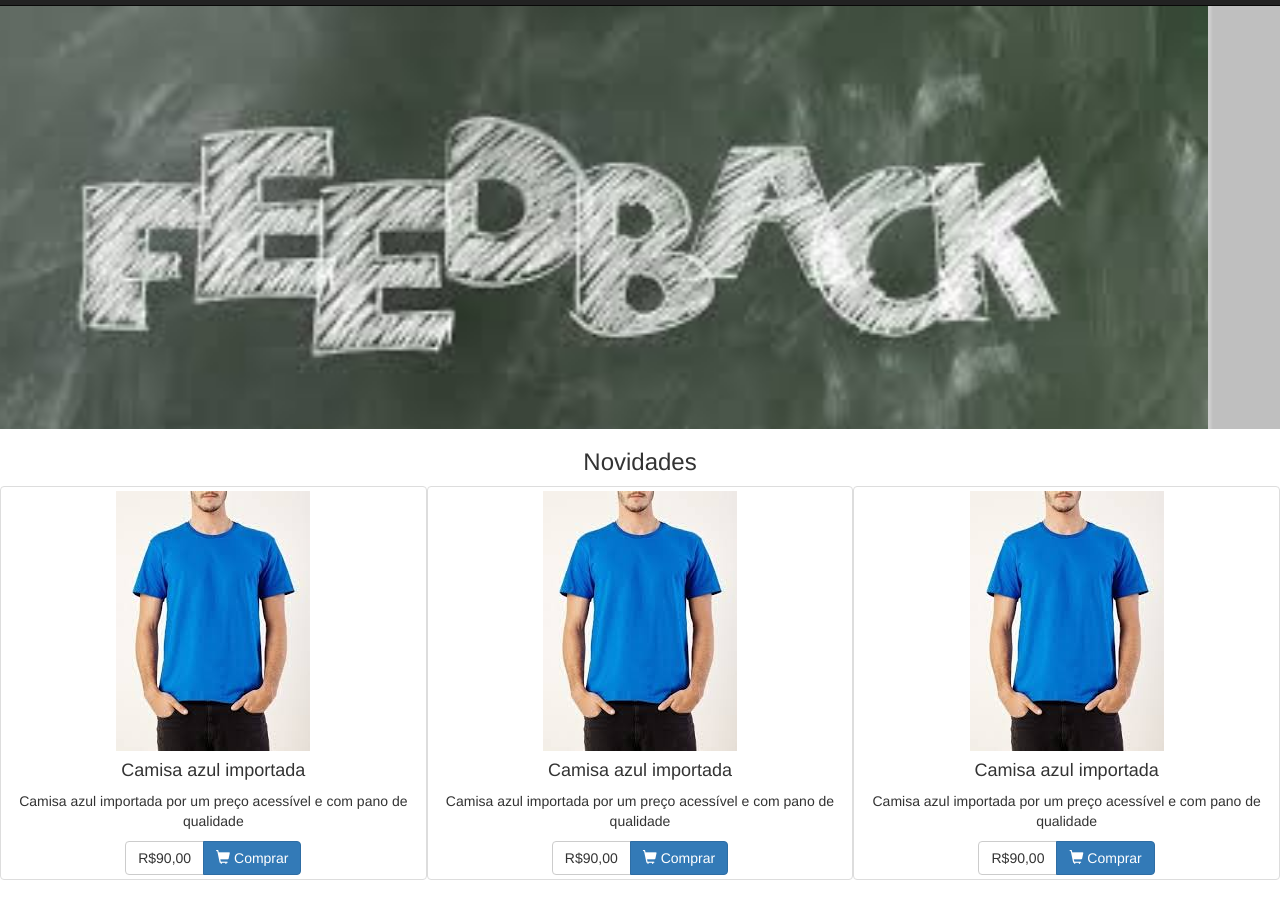
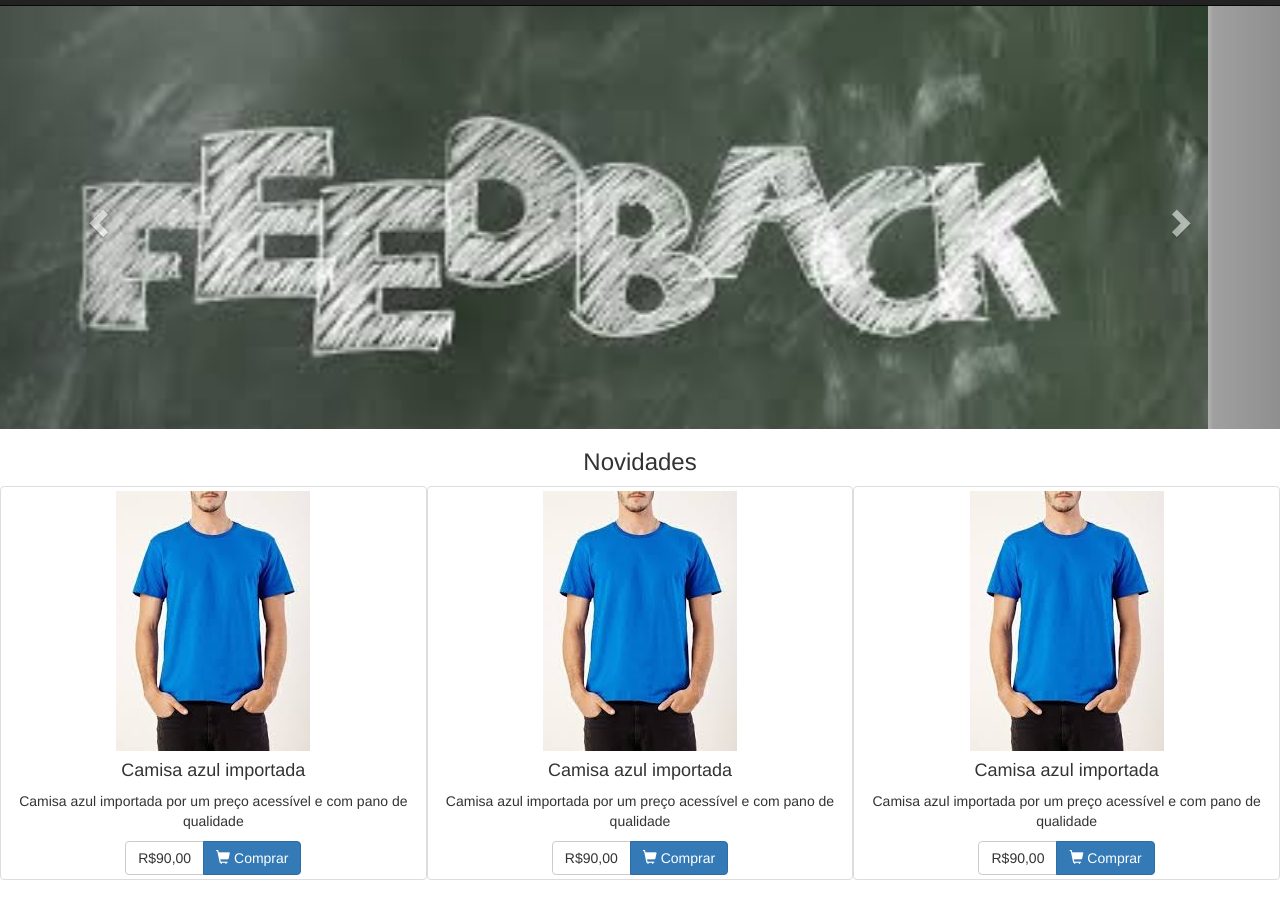
Before and after one commit to ViniciusAmorimSilva/Bootstrap, a plain HTML site: page index.html in a window 1280 px wide. Shown: the part 45-945 px from the top of the page. Drawn offline with Linux system fonts and the light colour scheme.

Commit message:
Banner 2

```diff
--- a/index.html
+++ b/index.html
@@ -50,7 +50,7 @@
 	<main>
 		<div class="container-fluid">
 			<div class="row">
-				<div class="carousel slide" data-ride="carousel">
+				<div id="carousel" class="carousel slide" data-ride="carousel">
 					<div class="carousel-inner" role="listbox">
 						<div class="item active">
 							<img src="img/banner1.jpg" alt="Moda" class="fullscreen">
@@ -59,6 +59,13 @@
 							<img src="img/banner2.png" alt="Moda" class="fullscreen">
 						</div>
 					</div>
+
+					<a href="#carousel" data-slide="prev" class="left carousel-control">
+						<span class="glyphicon glyphicon-chevron-left"></span>
+					</a>
+					<a href="#carousel" data-slide="next" class="right carousel-control">
+						<span class="glyphicon glyphicon-chevron-right"></span>
+					</a>
 				</div>
 			</div>
 		</div>
```
